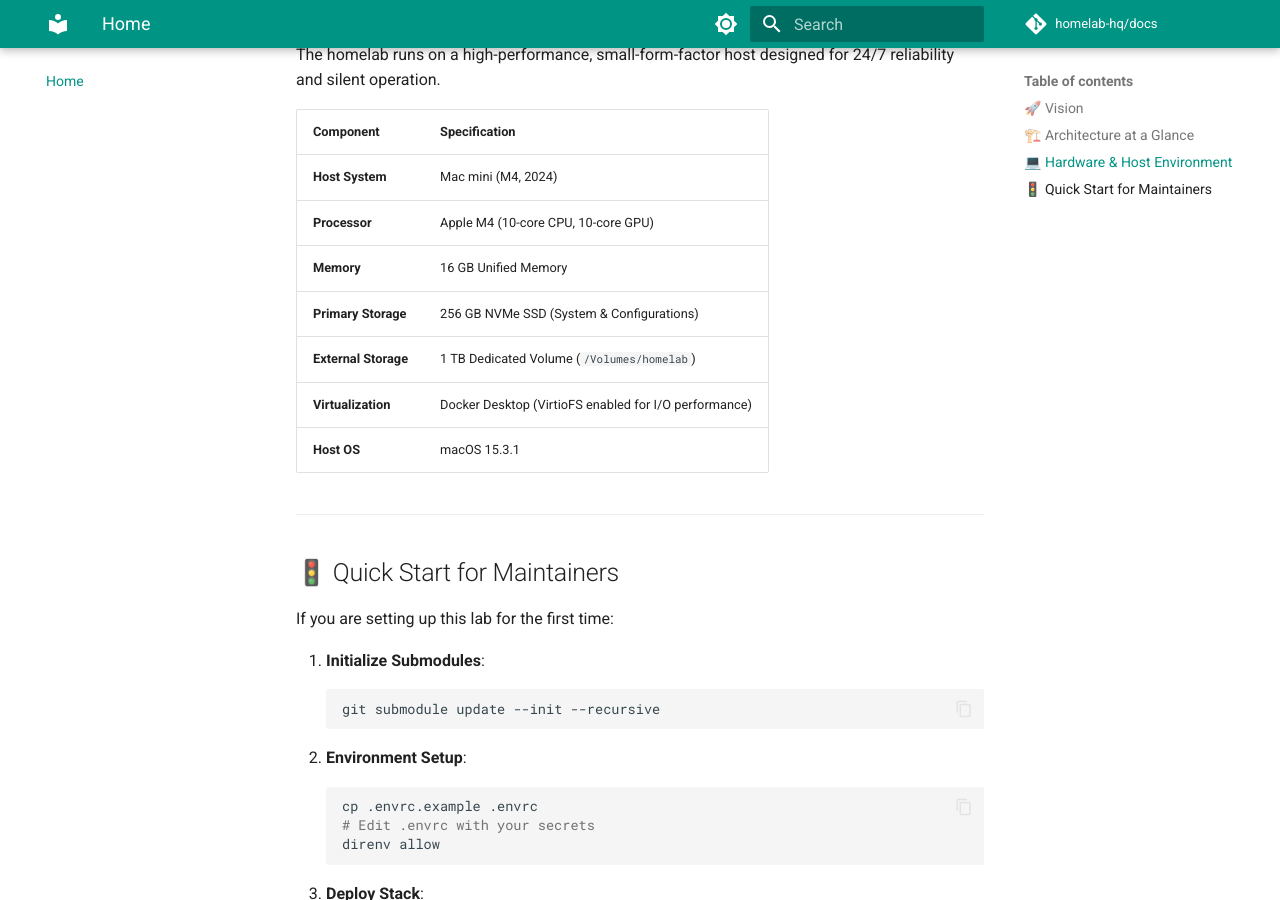
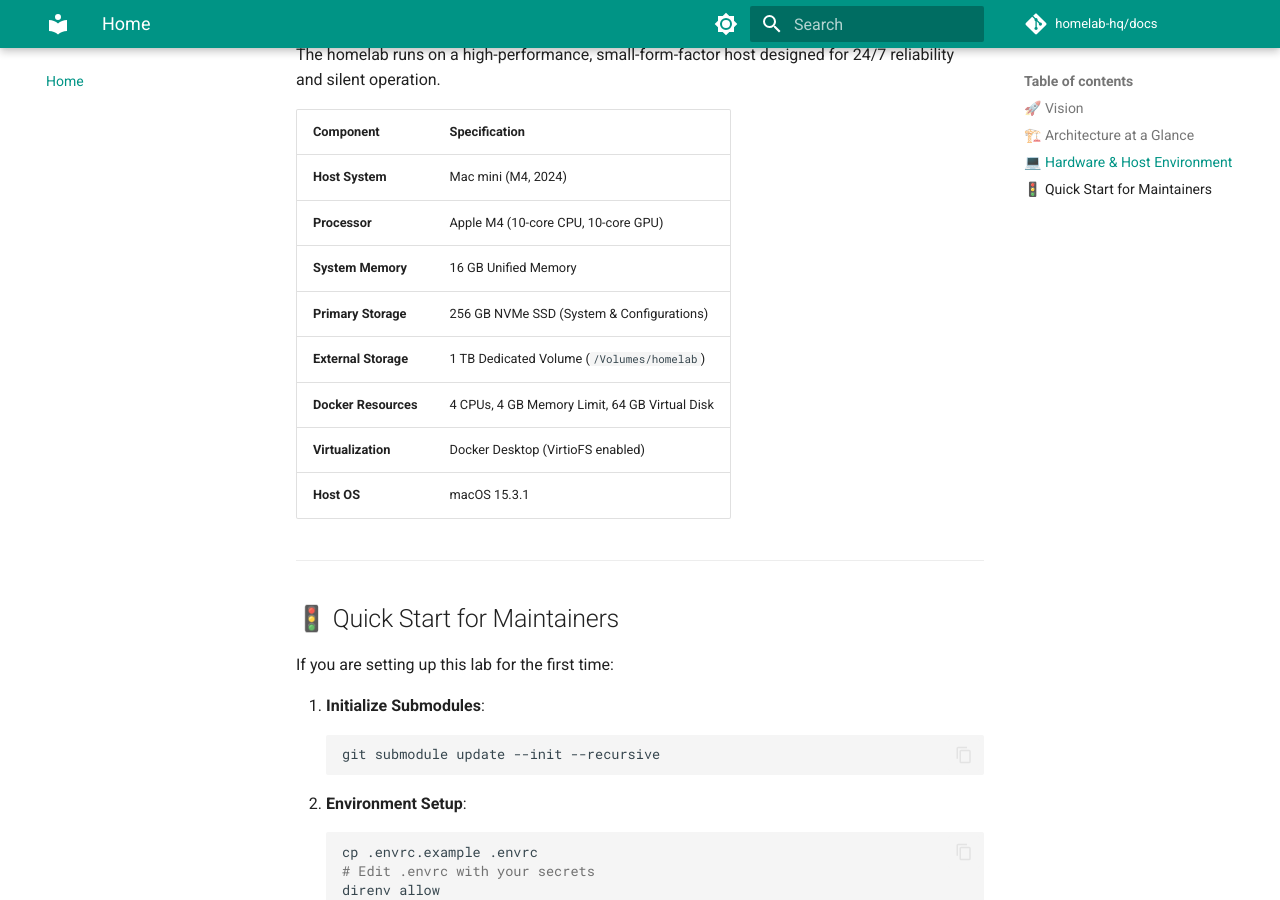
Before and after one commit to homelab-hq/docs, an MkDocs documentation site: the page built from docs/index.md, in a window 1280 px wide and 900 px high, scrolled down 979 px. Built offline with MkDocs 1.6.1 and Material for MkDocs 9.7.7, drawn with Linux system fonts in a browser that asks for light colours; comment, search, counter and statistics services are not loaded.

Commit message:
Update hardware specs with Docker resource limits

```diff
--- a/docs/index.md
+++ b/docs/index.md
@@ -28,10 +28,11 @@
 | :--- | :--- |
 | **Host System** | Mac mini (M4, 2024) |
 | **Processor** | Apple M4 (10-core CPU, 10-core GPU) |
-| **Memory** | 16 GB Unified Memory |
+| **System Memory** | 16 GB Unified Memory |
 | **Primary Storage** | 256 GB NVMe SSD (System & Configurations) |
 | **External Storage** | 1 TB Dedicated Volume (`/Volumes/homelab`) |
-| **Virtualization** | Docker Desktop (VirtioFS enabled for I/O performance) |
+| **Docker Resources** | 4 CPUs, 4 GB Memory Limit, 64 GB Virtual Disk |
+| **Virtualization** | Docker Desktop (VirtioFS enabled) |
 | **Host OS** | macOS 15.3.1 |
 
 ---
```
